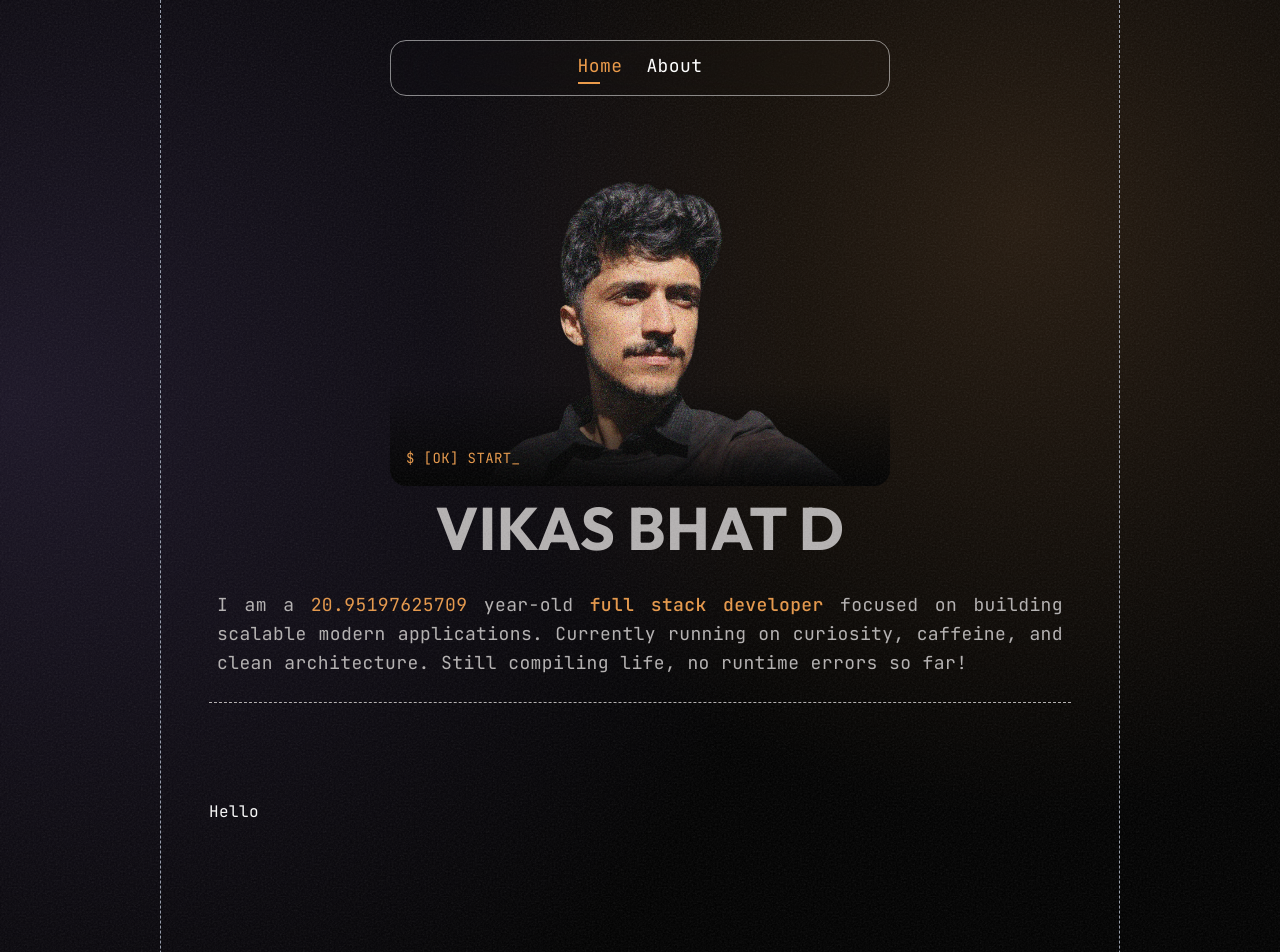
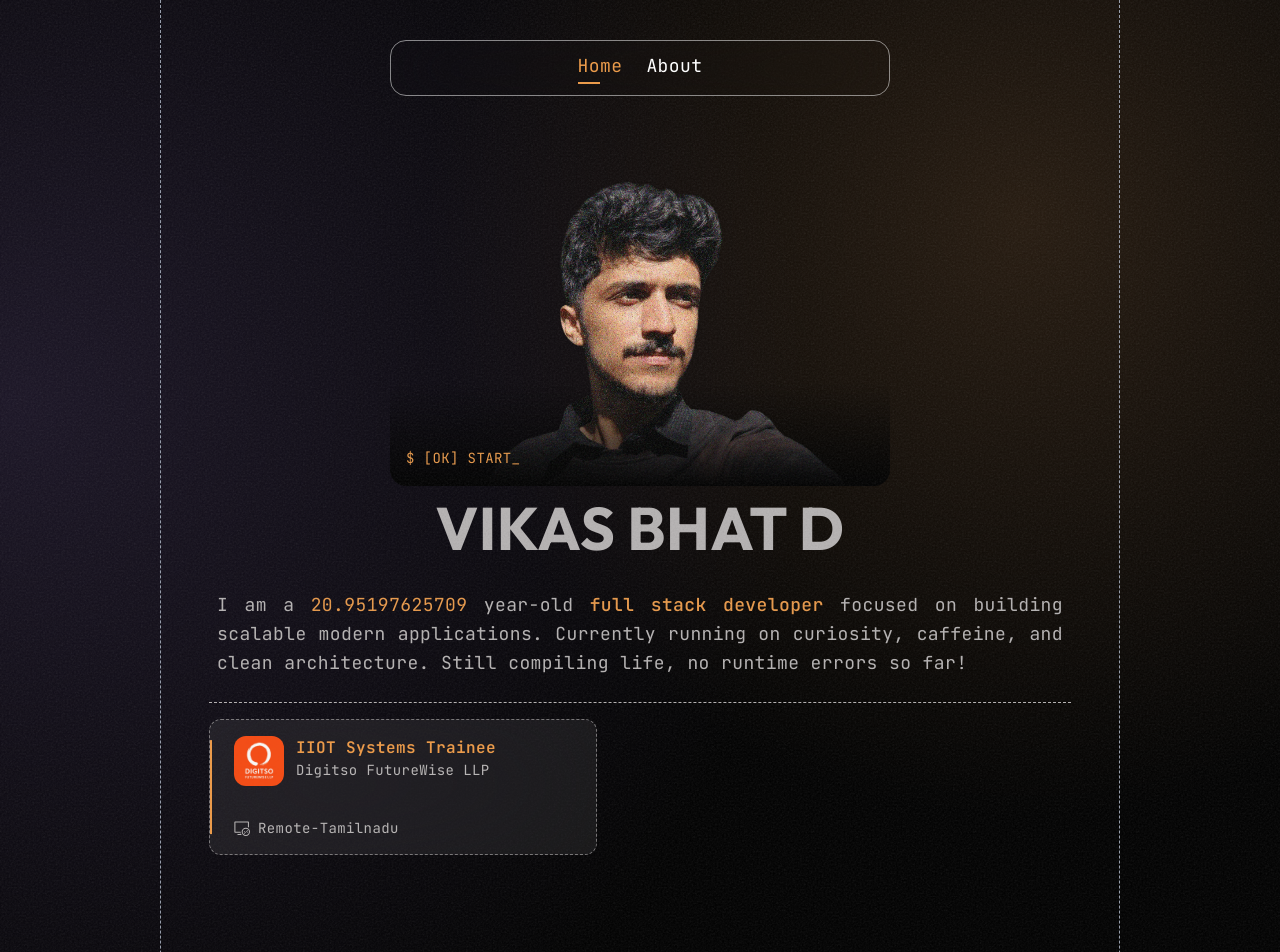
Before and after one commit to vikas-bhat-d/portfolio-v2, a Next.js app: page / in a window 1280 px wide. Shown: the top 952 px of the page. Built offline with nearby package versions, Linux system fonts and the light colour scheme.

Commit message:
experience component in progress

```diff
--- a/app/page.tsx
+++ b/app/page.tsx
@@ -3,12 +3,13 @@ import ExperienceCard from "@/components/ui/experience-card";
 import { MagicButton } from "@/components/ui/magic-button";
 import Image from "next/image";
 import { FaLocationArrow } from "react-icons/fa";
+import digitsoLogo from "@/public/digitso_logo.jpeg"
 
 export default function Home() {
   return (
     <div className=" h-full max-w-[100ch] px-5 md:px-12 w-full sm:border-x border-dashed border-gray-400">
         <Hero/>
-        <ExperienceCard/>
+        <ExperienceCard logo={digitsoLogo} jobTitle="IIOT Systems Trainee" companyName="Digitso FutureWise LLP" jobType="Remote" location="Tamilnadu" period="June 2025 - Feb 2026" />
     </div>
   );
 }
--- a/components/hero.tsx
+++ b/components/hero.tsx
@@ -9,7 +9,7 @@ const Hero = () => {
   return (
     <section
       id="hero"
-      className="relative flex min-h-screen w-full flex-col items-center pt-35 z-0"
+      className="relative flex  w-full flex-col items-center pt-12 md:pt-35 z-0"
     >
       <div className="flex flex-col items-center justify-between">
         <div className="relative">
--- a/components/ui/experience-card.tsx
+++ b/components/ui/experience-card.tsx
@@ -1,9 +1,45 @@
-import React from 'react'
+import Image, { StaticImageData } from 'next/image'
+import React, { JSX } from 'react'
+import { IoLocationOutline } from "react-icons/io5";
+import { VscRemoteExplorer } from "react-icons/vsc";
+import { SlCalender } from "react-icons/sl";
+{/* <SlCalender /> */}
+{/* <VscRemoteExplorer /> */}
+{/* <IoLocationOutline /> */}
 
-const ExperienceCard = () => {
+type jobType="Onsite" | "Remote" | "Hyrbid"
+
+
+const ExperienceCard = ({logo,companyName,jobTitle,jobType,location, period, isPresent=false }:{logo:StaticImageData, jobTitle:string, companyName:string,jobType:jobType, location:string, period:string, isPresent?:boolean}) => {
   return (
-    <div className=''>
-      Hello
+    <div className=' mt-4 px-6 py-4 border-[0.5px] bg-secondary/10 hover:bg-secondary/15 transition-all duration-300 border-secondary/60 rounded-xl lg:max-w-[45%] border-dashed backdrop-blur-3xl relative z-10 flex flex-col gap-8'>
+      <div className='absolute min-h-[70%] bg-primary w-[2px] z-50 top-1/2 -translate-y-1/2 left-0'/>
+
+
+      <div className='flex gap-3 items-start'>
+        <Image src={logo} alt='companyLogo' className='h-[50px] w-[50px]  aspect-square rounded-xl'/>
+        <div className='flex flex-col items-start'>
+          <div className='text-primary text-md font-semibold'>
+            {jobTitle}
+          </div>
+          <div className='text-secondary text-sm'>
+            {companyName}
+          </div>
+        </div>
+      </div>
+
+      <div className='flex items-center justify-between w-full'>
+        <div className='flex text-secondary gap-2 items-center text-xs'>
+            {jobType==="Onsite" && <IoLocationOutline />}
+            {jobType==="Remote" && <VscRemoteExplorer size={16} className='text-secondary'/> }
+            {jobType==="Onsite" && <SlCalender />}
+
+            <span className='text-sm'>{jobType}-{location}</span>
+        </div>
+        <div>
+
+        </div>
+      </div>
     </div>
   )
 }
--- a/components/ui/floating-navbar.tsx
+++ b/components/ui/floating-navbar.tsx
@@ -34,7 +34,7 @@ export const FloatingNav = ({
   return (
     <>
       {/* desktop nav */}
-      <div className="fixed top-10 left-[50%] lg:min-w-[500px] -translate-x-[50%] min-w-[50%]  h-14 z-50 rounded-2xl border border-white/50 backdrop-blur-2xl hidden md:flex items-center justify-center gap-6">
+      <div className="fixed top-10 left-[50%] lg:min-w-[500px] -translate-x-[50%] min-w-[50%]  h-14 z-50 rounded-2xl border-[0.1px] border-white/50 backdrop-blur-2xl hidden md:flex items-center justify-center gap-6">
         {navItems?.map((navItem: any, idx: number) => {
           const isActive = active==idx;
           return (
```
Also changed, not shown: public/digitso_logo.jpeg (added).
